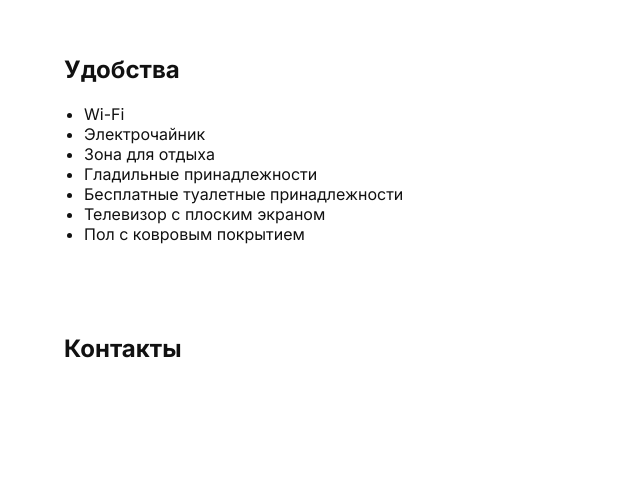
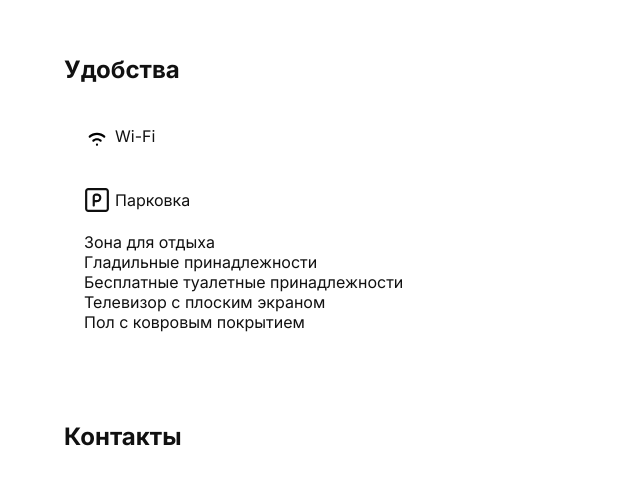
Before and after one commit to Suyukee/hotel-solar, a Next.js app: page / in a window 1280 px wide. Shown: the part 2412-2897 px from the top of the page, without its empty margins (0-640 px from the left). Before the commit the page ends 2865 px from the top, so only its background shows below. Built offline with nearby package versions, Linux system fonts and the light colour scheme.

Commit message:
Added svgs

```diff
--- a/src/app/globals.css
+++ b/src/app/globals.css
@@ -178,6 +178,20 @@ a {
 	text-align: justify;
 }
 
+.main__hotel-info ul {
+	list-style: none;
+}
+
+.main__hotel-info li {
+	display: flex;
+	align-items: center;
+	gap: 5px;
+}
+
+.main__hotel-info svg {
+	width: 26px;
+}
+
 /* Rooms */
 .rooms {
 	display: flex;
--- a/src/app/page.js
+++ b/src/app/page.js
@@ -3,6 +3,8 @@ import Header from '@/components/header';
 import Map from '@/components/map';
 import Rooms from '@/components/rooms';
 import Slider from '@/components/slider';
+import Parking from '@/components/svgs/parking';
+import Wifi from '@/components/svgs/wifi';
 
 export default function Home() {
 	return (
@@ -44,8 +46,14 @@ export default function Home() {
 			<article className="main__hotel-info">
 				<h1>Удобства</h1>
 				<ul>
-					<li>Wi-Fi</li>
-					<li>Электрочайник</li>
+					<li>
+						<Wifi />
+						Wi-Fi
+					</li>
+					<li>
+						<Parking />
+						Парковка
+					</li>
 					<li>Зона для отдыха</li>
 					<li>Гладильные принадлежности</li>
 					<li>Бесплатные туалетные принадлежности</li>
--- /dev/null
+++ b/src/components/svgs/index.js
@@ -0,0 +1 @@
+export { default as wifi } from './wifi';
--- /dev/null
+++ b/src/components/svgs/parking.jsx
@@ -0,0 +1,25 @@
+export default function Parking() {
+	return (
+		<svg
+			id="parking"
+			width="64px"
+			height="64px"
+			viewBox="0 0 24 24"
+			fill="none"
+			xmlns="http://www.w3.org/2000/svg"
+		>
+			<path
+				fill-rule="evenodd"
+				clip-rule="evenodd"
+				d="M11 6C9.34315 6 8 7.34315 8 9V17C8 17.5523 8.44772 18 9 18C9.55229 18 10 17.5523 10 17V14L12.0045 14C12.2149 13.9987 12.426 13.974 12.6332 13.9395C12.9799 13.8817 13.4575 13.7642 13.9472 13.5194C14.4409 13.2725 14.9649 12.8866 15.3633 12.289C15.7659 11.6851 16 10.9249 16 9.99996C16 9.07499 15.7659 8.31478 15.3633 7.71092C14.9649 7.11332 14.4408 6.7274 13.9472 6.48058C13.4575 6.23573 12.9799 6.11828 12.6332 6.06049C12.4248 6.02575 12.2117 6.0001 12 6H11ZM10 12V9C10 8.44772 10.4477 8 11 8L12.0004 8.00018C12.3603 8.01218 12.7318 8.10893 13.0528 8.26944C13.3092 8.39762 13.5351 8.5742 13.6992 8.82033C13.8591 9.06021 14 9.42497 14 9.99996C14 10.575 13.8591 10.9397 13.6992 11.1796C13.5351 11.4258 13.3091 11.6023 13.0528 11.7305C12.7318 11.891 12.3603 11.9878 12.0003 11.9998L10 12Z"
+				fill="#0F0F0F"
+			></path>
+			<path
+				fill-rule="evenodd"
+				clip-rule="evenodd"
+				d="M20 1C21.6569 1 23 2.34315 23 4V20C23 21.6569 21.6569 23 20 23H4C2.34315 23 1 21.6569 1 20V4C1 2.34315 2.34315 1 4 1H20ZM20 3C20.5523 3 21 3.44772 21 4V20C21 20.5523 20.5523 21 20 21H4C3.44772 21 3 20.5523 3 20V4C3 3.44772 3.44772 3 4 3H20Z"
+				fill="#0F0F0F"
+			></path>
+		</svg>
+	);
+}
--- /dev/null
+++ b/src/components/svgs/wifi.jsx
@@ -0,0 +1,17 @@
+export default function Wifi() {
+	return (
+		<svg
+			id="wifi"
+			width="64px"
+			height="64px"
+			viewBox="0 0 24 24"
+			fill="none"
+			xmlns="http://www.w3.org/2000/svg"
+		>
+			<path
+				d="M12.0002 19C11.4479 19 11.0002 19.4477 11.0002 20C11.0002 20.5523 11.4479 21 12.0002 21V19ZM12.0102 21C12.5625 21 13.0102 20.5523 13.0102 20C13.0102 19.4477 12.5625 19 12.0102 19V21ZM14.6907 17.04C15.0993 17.4116 15.7317 17.3817 16.1033 16.9732C16.475 16.5646 16.445 15.9322 16.0365 15.5605L14.6907 17.04ZM18.0541 13.3403C18.4626 13.7119 19.0951 13.682 19.4667 13.2734C19.8384 12.8649 19.8084 12.2324 19.3999 11.8608L18.0541 13.3403ZM7.96394 15.5605C7.55539 15.9322 7.52546 16.5646 7.89708 16.9732C8.26871 17.3817 8.90117 17.4116 9.30971 17.04L7.96394 15.5605ZM4.60055 11.8608C4.192 12.2324 4.16207 12.8649 4.53369 13.2734C4.90532 13.682 5.53778 13.7119 5.94633 13.3403L4.60055 11.8608ZM12.0002 21H12.0102V19H12.0002V21ZM12.0002 16C13.0369 16 13.9795 16.3931 14.6907 17.04L16.0365 15.5605C14.9715 14.5918 13.5538 14 12.0002 14V16ZM12.0002 11C14.3321 11 16.4548 11.8855 18.0541 13.3403L19.3999 11.8608C17.4468 10.0842 14.8489 9 12.0002 9V11ZM9.30971 17.04C10.0209 16.3931 10.9635 16 12.0002 16V14C10.4466 14 9.02893 14.5918 7.96394 15.5605L9.30971 17.04ZM5.94633 13.3403C7.54565 11.8855 9.66836 11 12.0002 11V9C9.15148 9 6.55365 10.0842 4.60055 11.8608L5.94633 13.3403Z"
+				fill="#000000"
+			></path>
+		</svg>
+	);
+}
```
